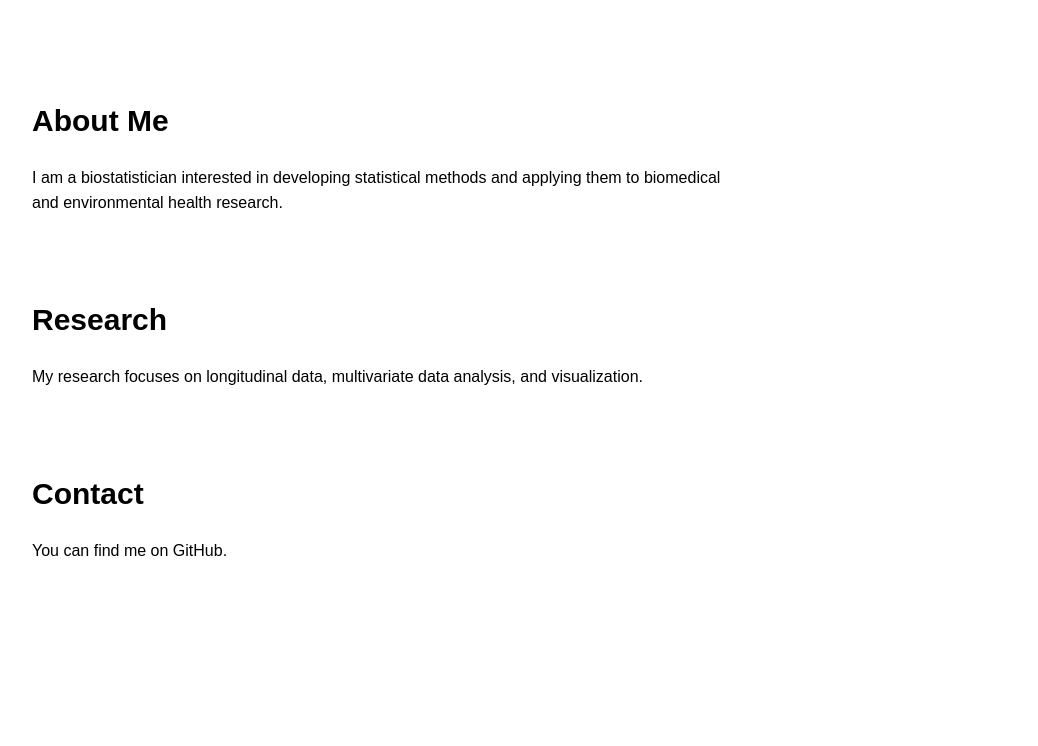
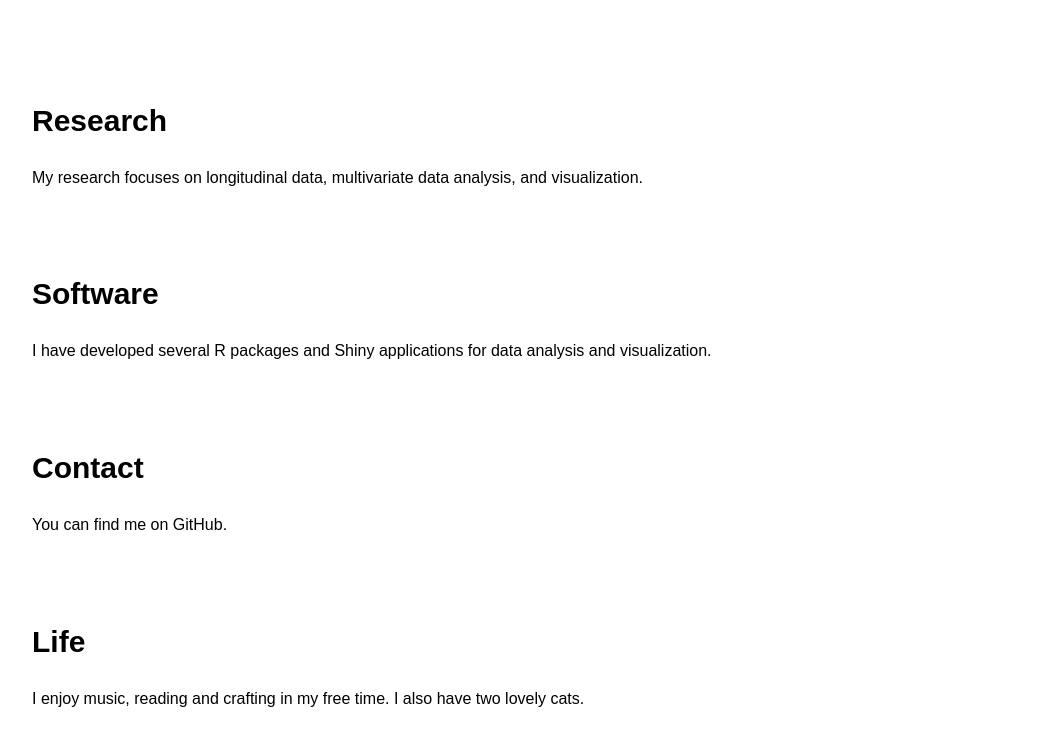
Before and after one commit to leslieyjin/leslieyjin, a plain HTML site: page index.html in a window 1280 px wide. Shown: the part 394-1140 px from the top of the page, without its empty margins (108-1146 px from the left). Before the commit the page ends 1077 px from the top, so only its background shows below. Drawn offline with Linux system fonts and the light colour scheme.

Commit message:
sections

```diff
--- a/index.html
+++ b/index.html
@@ -14,9 +14,9 @@
 
         <div class="nav-links">
             <a href="index.html">Home</a>
-            <a href="#about">About</a>
             <a href="#research">Research</a>
             <a href="#software">Software</a>
+            <a href="#life">Life</a>
             <a href="#contact">Contact</a>
         </div>
     </nav>
@@ -48,19 +48,6 @@
     </section>
 
 
-    <section id="about">
-
-        <h2>About Me</h2>
-
-        <p>
-            I am a biostatistician interested in developing
-            statistical methods and applying them to
-            biomedical and environmental health research.
-        </p>
-
-    </section>
-
-
     <section id="research">
 
         <h2>Research</h2>
@@ -68,6 +55,17 @@
         <p>
             My research focuses on longitudinal data,
             multivariate data analysis, and visualization.
+        </p>
+
+    </section>
+
+
+    <section id = "software">
+
+        <h2>Software</h2>
+
+        <p>
+            I have developed several R packages and Shiny applications for data analysis and visualization.
         </p>
 
     </section>
@@ -83,5 +81,16 @@
 
     </section>
 
+
+    <section id="life">
+
+        <h2>Life</h2>
+
+        <p>
+            I enjoy music, reading and crafting in my free time. I also have two lovely cats.
+        </p>
+
+    </section>
+
 </body>
 </html>
```
